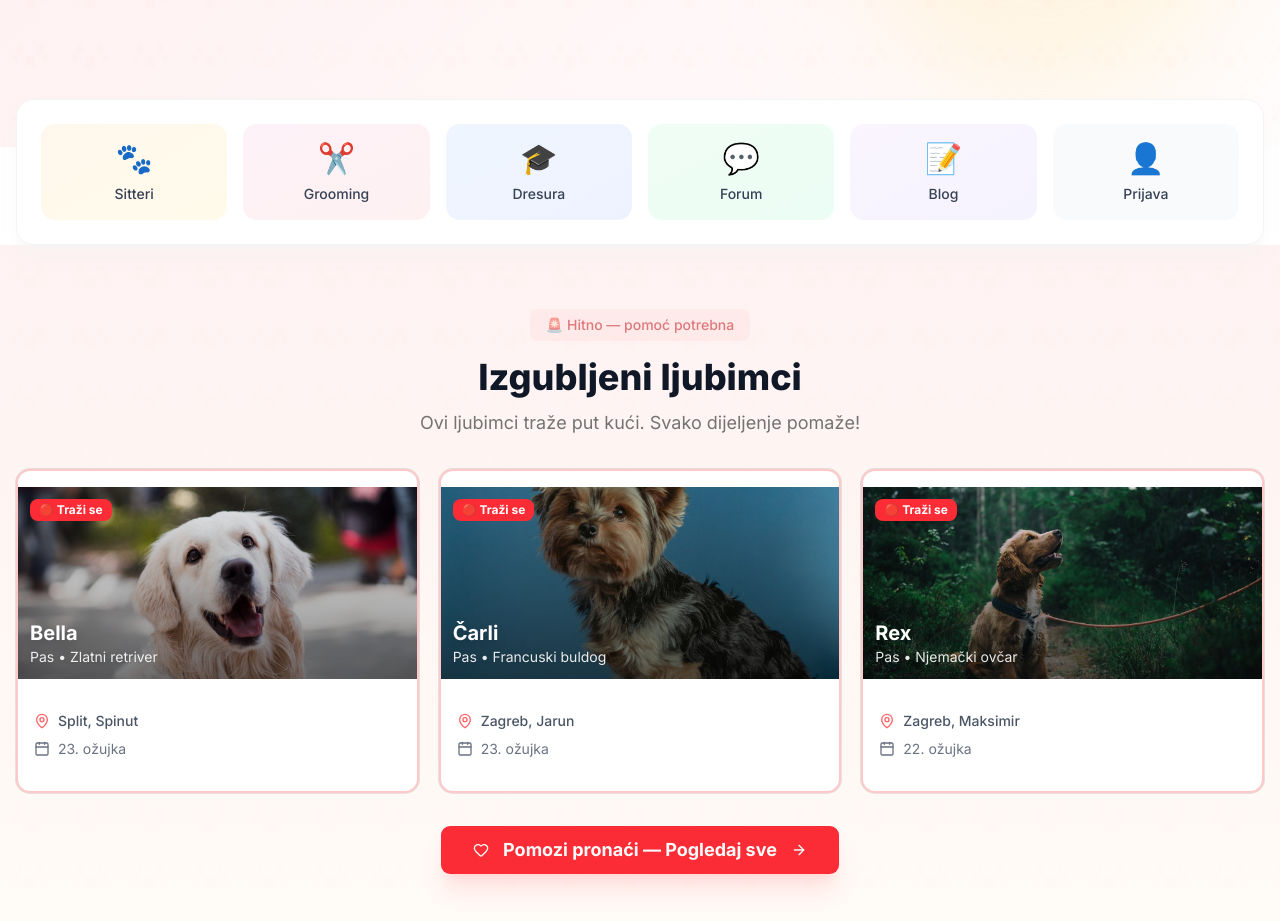
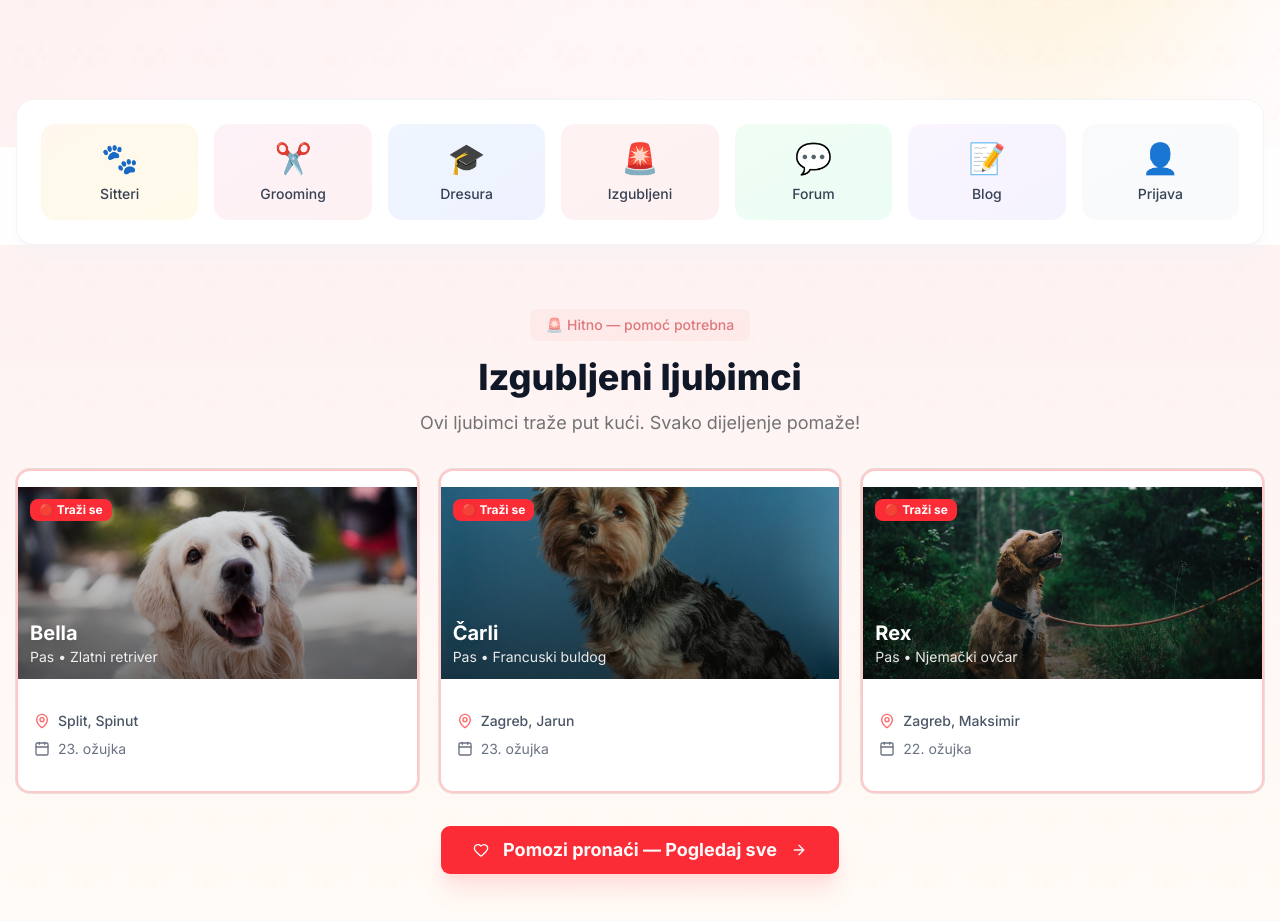
Before and after one commit to Ljemicus/sapica-hr, a Next.js app: page / in a window 1280 px wide. Shown: the part 1000-1921 px from the top of the page. Built offline with nearby package versions, Linux system fonts and the light colour scheme.

Commit message:
feat: add Izgubljeni to quick menu, 7-col grid

```diff
--- a/app/page.tsx
+++ b/app/page.tsx
@@ -133,11 +133,12 @@ export default function HomePage() {
       <section className="py-0 relative z-10">
         <div className="container mx-auto px-4">
           <div className="bg-white rounded-2xl shadow-lg shadow-gray-100/50 border border-gray-100 -mt-8 md:-mt-12 p-5 md:p-6">
-            <div className="grid grid-cols-3 md:grid-cols-6 gap-3 md:gap-4">
+            <div className="grid grid-cols-4 md:grid-cols-7 gap-3 md:gap-4">
               {[
                 { href: '/pretraga', emoji: '🐾', label: 'Sitteri', color: 'from-orange-50 to-amber-50 hover:from-orange-100 hover:to-amber-100' },
                 { href: '/njega', emoji: '✂️', label: 'Grooming', color: 'from-pink-50 to-rose-50 hover:from-pink-100 hover:to-rose-100' },
                 { href: '/dresura', emoji: '🎓', label: 'Dresura', color: 'from-blue-50 to-indigo-50 hover:from-blue-100 hover:to-indigo-100' },
+                { href: '/izgubljeni', emoji: '🚨', label: 'Izgubljeni', color: 'from-red-50 to-rose-50 hover:from-red-100 hover:to-rose-100' },
                 { href: '/forum', emoji: '💬', label: 'Forum', color: 'from-green-50 to-emerald-50 hover:from-green-100 hover:to-emerald-100' },
                 { href: '/zajednica', emoji: '📝', label: 'Blog', color: 'from-purple-50 to-violet-50 hover:from-purple-100 hover:to-violet-100' },
                 { href: '/prijava', emoji: '👤', label: 'Prijava', color: 'from-gray-50 to-slate-50 hover:from-gray-100 hover:to-slate-100' },
```
